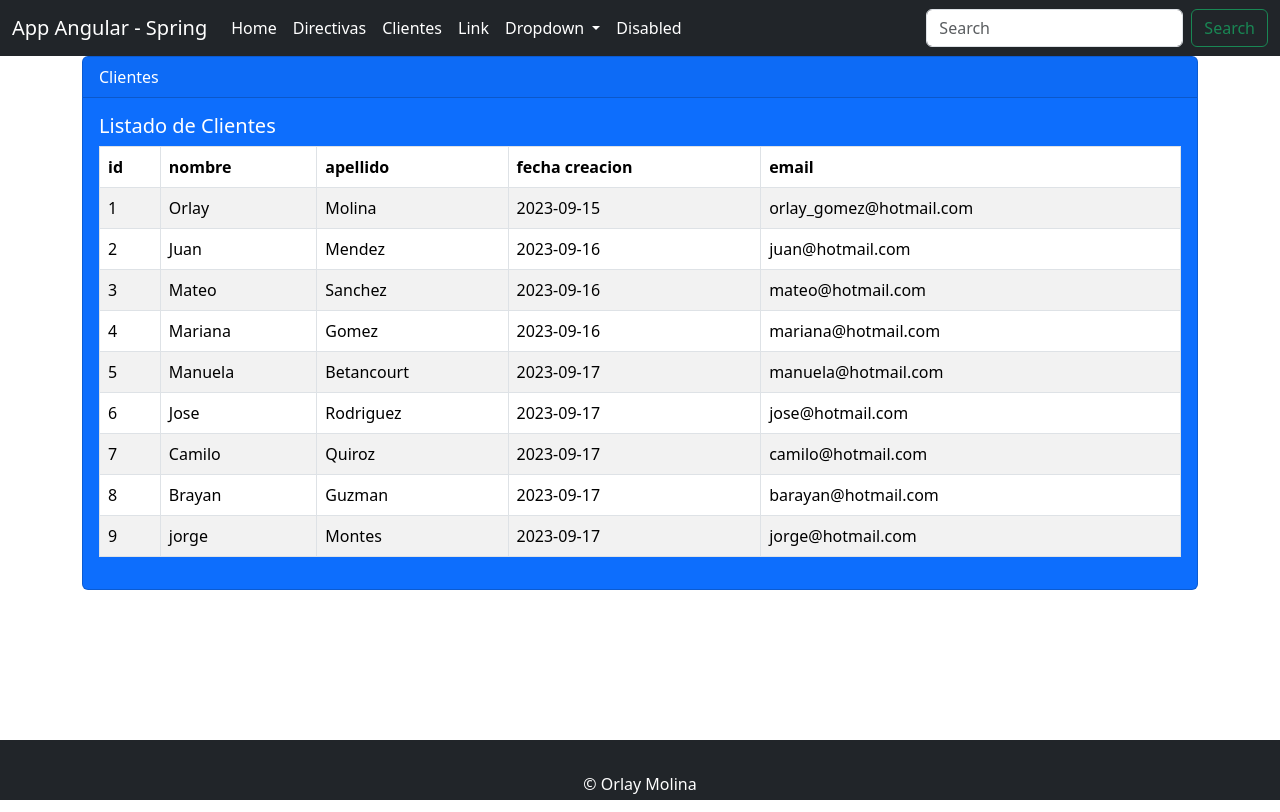
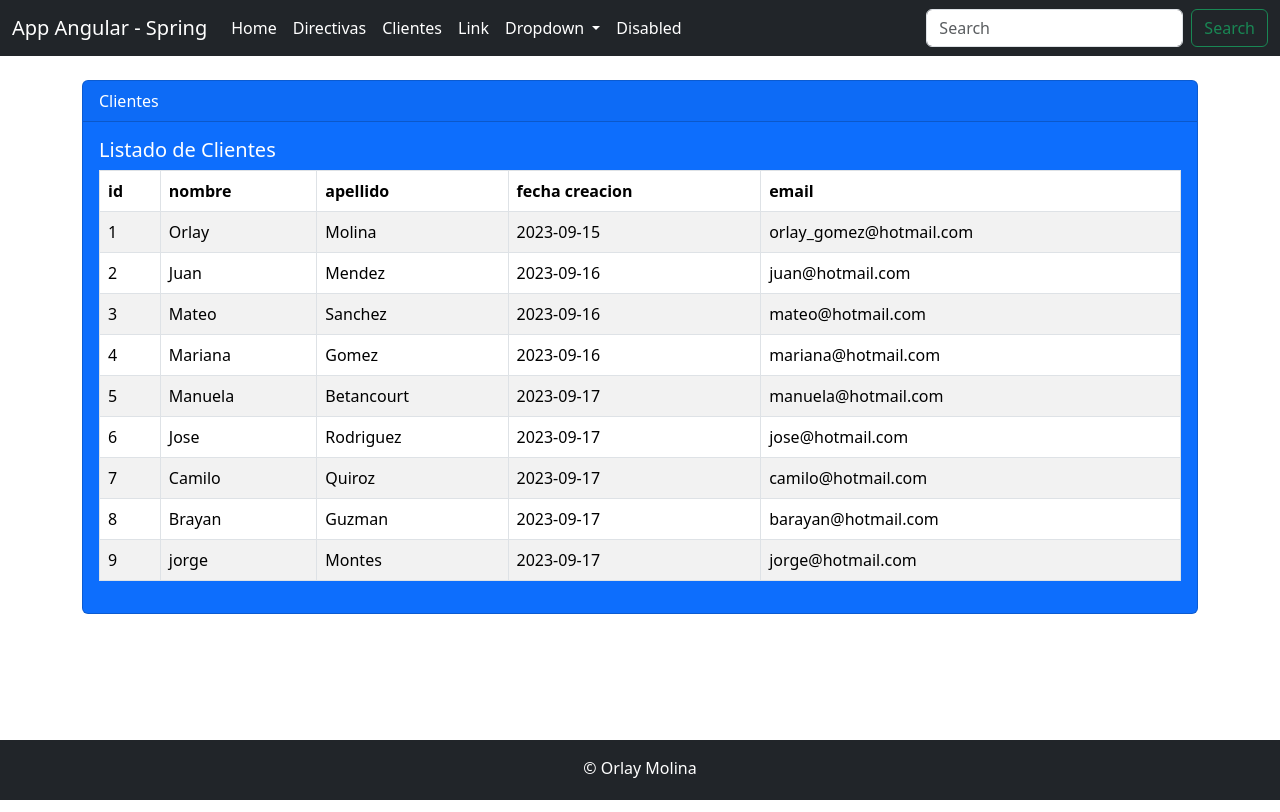
Before and after one commit to OrlayMolina/clientes-app, an Angular app: page /clientes in a window 1280 px wide. Built offline with nearby package versions, Linux system fonts and the light colour scheme.

Commit message:
Se actualiza el proyecto en algunos paddings para dar más organización a la página

```diff
--- a/angular.json
+++ b/angular.json
@@ -25,9 +25,14 @@
               "src/assets"
             ],
             "styles": [
-              "src/styles.css"
+              "src/styles.css",
+              "node_modules/bootstrap/dist/css/bootstrap.min.css"
             ],
-            "scripts": []
+            "scripts": [
+              "node_modules/popper.js/dist/umd/popper.min.js",
+              "node_modules/jquery/dist/jquery.slim.min.js",
+              "node_modules/bootstrap/dist/js/bootstrap.min.js"
+            ]
           },
           "configurations": {
             "production": {
--- a/package.json
+++ b/package.json
@@ -18,6 +18,9 @@
     "@angular/platform-browser": "^16.2.0",
     "@angular/platform-browser-dynamic": "^16.2.0",
     "@angular/router": "^16.2.0",
+    "bootstrap": "^5.3.2",
+    "jquery": "^3.7.1",
+    "popper.js": "^1.16.1",
     "rxjs": "~7.8.0",
     "tslib": "^2.3.0",
     "zone.js": "~0.13.0"
--- a/src/app/app.component.html
+++ b/src/app/app.component.html
@@ -1,9 +1,7 @@
 
 <app-header></app-header>
-<div class="container">
+<div class="container my-4">
 <router-outlet></router-outlet>
-
-
 </div>
 
 <app-footer></app-footer>
--- a/src/app/footer/footer.component.html
+++ b/src/app/footer/footer.component.html
@@ -1,4 +1,4 @@
-<footer class="footer bg-dark p-3 mt-5 text-white sticky bottom-0 w-full text-center">
+<footer class="footer bg-dark mt-5 text-white sticky bottom-0 w-full text-center">
   <div class="container py-2">
     <p class="text-white my-2">
       &copy; {{ autor.nombre + ' ' + autor.apellido }}
--- a/src/app/header/header.component.html
+++ b/src/app/header/header.component.html
@@ -1,4 +1,4 @@
-<nav class="navbar navbar-expand-lg bg-navbar-dark bg-dark">
+<nav class="navbar navbar-expand-lg bg-navbar-dark bg-dark mb-2">
   <div class="container-fluid">
     <a class="navbar-brand text-white" href="#">{{ title }}</a>
     <button class="navbar-toggler" type="button" data-bs-toggle="collapse" data-bs-target="#navbarSupportedContent" aria-controls="navbarSupportedContent" aria-expanded="false" aria-label="Toggle navigation">
--- a/src/index.html
+++ b/src/index.html
@@ -6,13 +6,10 @@
   <base href="/">
   <meta name="viewport" content="width=device-width, initial-scale=1">
   <link rel="icon" type="image/x-icon" href="favicon.ico">
-  <link href="https://cdn.jsdelivr.net/npm/bootstrap@5.3.2/dist/css/bootstrap.min.css" rel="stylesheet" integrity="sha384-T3c6CoIi6uLrA9TneNEoa7RxnatzjcDSCmG1MXxSR1GAsXEV/Dwwykc2MPK8M2HN" crossorigin="anonymous">
+
 </head>
 <body>
   <app-root></app-root>
 
-
-  <script src="https://cdn.jsdelivr.net/npm/bootstrap@5.3.2/dist/js/bootstrap.bundle.min.js" integrity="sha384-C6RzsynM9kWDrMNeT87bh95OGNyZPhcTNXj1NW7RuBCsyN/o0jlpcV8Qyq46cDfL" crossorigin="anonymous"></script>
-
 </body>
 </html>
```
Also changed, not shown: 1 other file (tests, documents, lock files or other folders).
